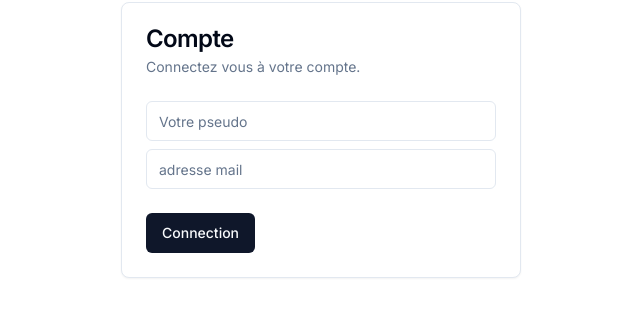
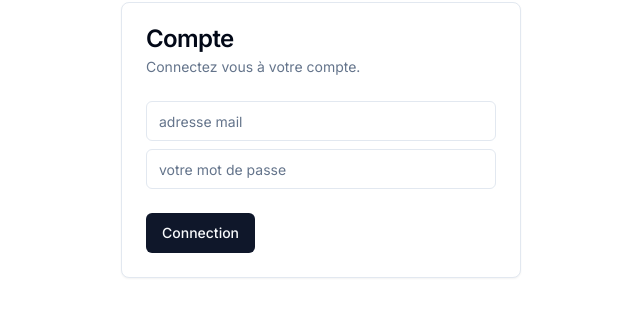
Before and after one commit to adatechschool/projet-collectif-plateforme-de-meubles-adopte-un-meuble, a React (Vite) app in the folder front/adopte_un_meuble/: page /login in a window 1280 px wide. Shown: the part 126-442 px from the top of the page, without its empty margins (319-959 px from the left). Built offline with nearby package versions, Linux system fonts and the light colour scheme.

Commit message:
form submit

```diff
--- a/front/adopte_un_meuble/src/components/Login.jsx
+++ b/front/adopte_un_meuble/src/components/Login.jsx
@@ -1,5 +1,7 @@
 import React from "react";
-import { Button } from "@/components/ui/button"
+import { useState, useEffect } from "react";
+
+import { Button } from "@/components/ui/button";
 import {
   Card,
   CardContent,
@@ -7,42 +9,79 @@ import {
   CardFooter,
   CardHeader,
   CardTitle,
-} from "@/components/ui/card"
- import { Input } from "@/components/ui/input"
- import {
-  Tabs,
-  TabsContent,
-  TabsList,
-  TabsTrigger,
-} from "@/components/ui/tabs"
+} from "@/components/ui/card";
+import { Input } from "@/components/ui/input";
+import { Tabs, TabsContent, TabsList, TabsTrigger } from "@/components/ui/tabs";
 
 function Login() {
+  // useEffect(() => {}, []);
+
+  const handleLogin = () => {
+    fetch("http://localhost:3000/api/auth/login", {
+      method: "POST",
+      headers: {
+        "Content-Type": "application/json",
+      },
+      body: JSON.stringify({}),
+    })
+      .then((res) => res.json())
+      .then((data) => {
+        console.log(data);
+      });
+    console.log("login");
+  };
+
+  const handleRegister = (e) => {
+    const nom = e.target.nom.value;
+    const prenom = e.target.prenom.value;
+    const email = e.target.email.value;
+    const mdp = e.target.mdp.value;
+    fetch("http://localhost:3000/api/auth/register", {
+      method: "POST",
+      headers: {
+        "Content-Type": "application/json",
+      },
+      body: JSON.stringify({ email, mdp, nom, prenom }),
+    })
+      .then((res) => res.json())
+      .then((data) => {
+        console.log(data);
+      });
+    console.log("register");
+  };
   return (
     <div className="w-screen flex justify-center pt-[5rem]">
       <Tabs defaultValue="account" className="w-[400px]">
         <TabsList className="grid w-full grid-cols-2">
-       <div> <TabsTrigger value="account"className="w-full">Connexion</TabsTrigger></div>
-        <TabsTrigger value="password" className='w-full'>Créer un compte</TabsTrigger>
+          <div>
+            {" "}
+            <TabsTrigger value="account" className="w-full">
+              Connexion
+            </TabsTrigger>
+          </div>
+          <TabsTrigger value="password" className="w-full">
+            Créer un compte
+          </TabsTrigger>
         </TabsList>
         <TabsContent value="account">
           <Card>
             <CardHeader>
               <CardTitle>Compte</CardTitle>
-            <CardDescription>
-              Connectez vous à votre compte.
-            </CardDescription>
+              <CardDescription>Connectez vous à votre compte.</CardDescription>
             </CardHeader>
+            <form onSubmit={handleLogin}>
               <CardContent className="space-y-2">
                 <div className="space-y-1">
-              <Input id="name" placeHolder="Votre pseudo" />
+                  <Input id="name" placeHolder="adresse mail" />
                 </div>
                 <div className="space-y-1">
-              <Input id="username" placeHolder="adresse mail" />
+                  <Input id="username" placeHolder="votre mot de passe" />
                 </div>
               </CardContent>
               <CardFooter>
                 <Button>Connection</Button>
               </CardFooter>
+            </form>
           </Card>
         </TabsContent>
         <TabsContent value="password">
@@ -53,26 +92,30 @@ import {
                 Créer votre compte. Vous pourrez vous connecter ensuite.
               </CardDescription>
             </CardHeader>
+            <form onSubmit={handleRegister}>
               <CardContent className="space-y-2">
                 <div className="space-y-1">
-              <Input id="current" type="username" placeHolder="pseudo"/>
+                  <Input id="nom" type="username" placeHolder="Nom" />
                 </div>
                 <div className="space-y-1">
-              <Input id="new" type="mail" placeHolder="adresse mail"/>
+                  <Input id="prenom" type="username" placeHolder="Prénom" />
                 </div>
                 <div className="space-y-1">
-              <Input id="new" type="password" placeHolder="mot de passe"/>
+                  <Input id="email" type="mail" placeHolder="adresse mail" />
+                </div>
+                <div className="space-y-1">
+                  <Input id="mdp" type="password" placeHolder="mot de passe" />
                 </div>
               </CardContent>
               <CardFooter>
                 <Button>Créer votre compte</Button>
               </CardFooter>
+            </form>
           </Card>
         </TabsContent>
       </Tabs>
     </div>
-  )
+  );
 }
 
-
 export default Login;
--- /dev/null
+++ b/front/adopte_un_meuble/src/components/ui/form.jsx
@@ -0,0 +1,133 @@
+import * as React from "react"
+import { Slot } from "@radix-ui/react-slot"
+import { Controller, FormProvider, useFormContext } from "react-hook-form";
+
+import { cn } from "@/lib/utils"
+import { Label } from "@/components/ui/label"
+
+const Form = FormProvider
+
+const FormFieldContext = React.createContext({})
+
+const FormField = (
+  {
+    ...props
+  }
+) => {
+  return (
+    (<FormFieldContext.Provider value={{ name: props.name }}>
+      <Controller {...props} />
+    </FormFieldContext.Provider>)
+  );
+}
+
+const useFormField = () => {
+  const fieldContext = React.useContext(FormFieldContext)
+  const itemContext = React.useContext(FormItemContext)
+  const { getFieldState, formState } = useFormContext()
+
+  const fieldState = getFieldState(fieldContext.name, formState)
+
+  if (!fieldContext) {
+    throw new Error("useFormField should be used within <FormField>")
+  }
+
+  const { id } = itemContext
+
+  return {
+    id,
+    name: fieldContext.name,
+    formItemId: `${id}-form-item`,
+    formDescriptionId: `${id}-form-item-description`,
+    formMessageId: `${id}-form-item-message`,
+    ...fieldState,
+  }
+}
+
+const FormItemContext = React.createContext({})
+
+const FormItem = React.forwardRef(({ className, ...props }, ref) => {
+  const id = React.useId()
+
+  return (
+    (<FormItemContext.Provider value={{ id }}>
+      <div ref={ref} className={cn("space-y-2", className)} {...props} />
+    </FormItemContext.Provider>)
+  );
+})
+FormItem.displayName = "FormItem"
+
+const FormLabel = React.forwardRef(({ className, ...props }, ref) => {
+  const { error, formItemId } = useFormField()
+
+  return (
+    (<Label
+      ref={ref}
+      className={cn(error && "text-destructive", className)}
+      htmlFor={formItemId}
+      {...props} />)
+  );
+})
+FormLabel.displayName = "FormLabel"
+
+const FormControl = React.forwardRef(({ ...props }, ref) => {
+  const { error, formItemId, formDescriptionId, formMessageId } = useFormField()
+
+  return (
+    (<Slot
+      ref={ref}
+      id={formItemId}
+      aria-describedby={
+        !error
+          ? `${formDescriptionId}`
+          : `${formDescriptionId} ${formMessageId}`
+      }
+      aria-invalid={!!error}
+      {...props} />)
+  );
+})
+FormControl.displayName = "FormControl"
+
+const FormDescription = React.forwardRef(({ className, ...props }, ref) => {
+  const { formDescriptionId } = useFormField()
+
+  return (
+    (<p
+      ref={ref}
+      id={formDescriptionId}
+      className={cn("text-sm text-muted-foreground", className)}
+      {...props} />)
+  );
+})
+FormDescription.displayName = "FormDescription"
+
+const FormMessage = React.forwardRef(({ className, children, ...props }, ref) => {
+  const { error, formMessageId } = useFormField()
+  const body = error ? String(error?.message) : children
+
+  if (!body) {
+    return null
+  }
+
+  return (
+    (<p
+      ref={ref}
+      id={formMessageId}
+      className={cn("text-sm font-medium text-destructive", className)}
+      {...props}>
+      {body}
+    </p>)
+  );
+})
+FormMessage.displayName = "FormMessage"
+
+export {
+  useFormField,
+  Form,
+  FormItem,
+  FormLabel,
+  FormControl,
+  FormDescription,
+  FormMessage,
+  FormField,
+}
```
Also changed, not shown: front/adopte_un_meuble/package.json (+5 -2 lines), 1 other file (tests, documents, lock files or other folders). Lines whose indentation alone changed are shown as unchanged.
